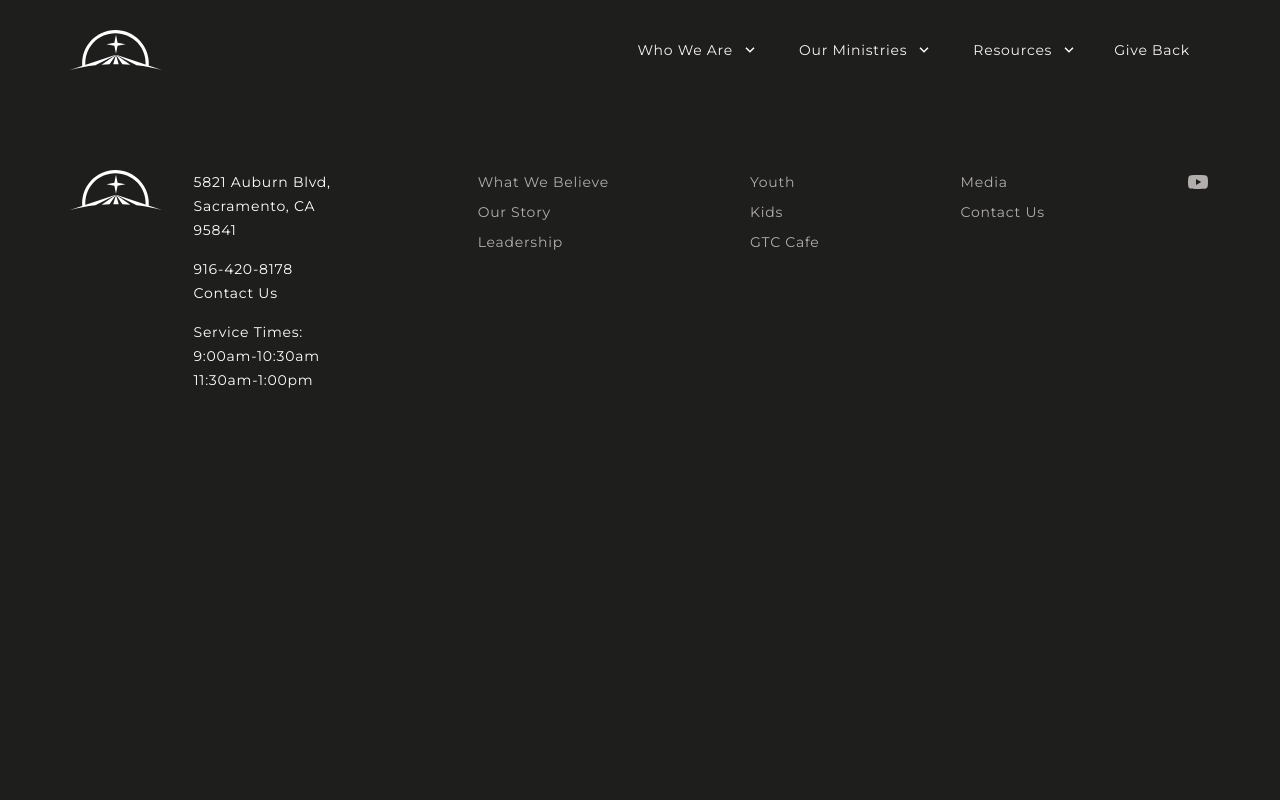
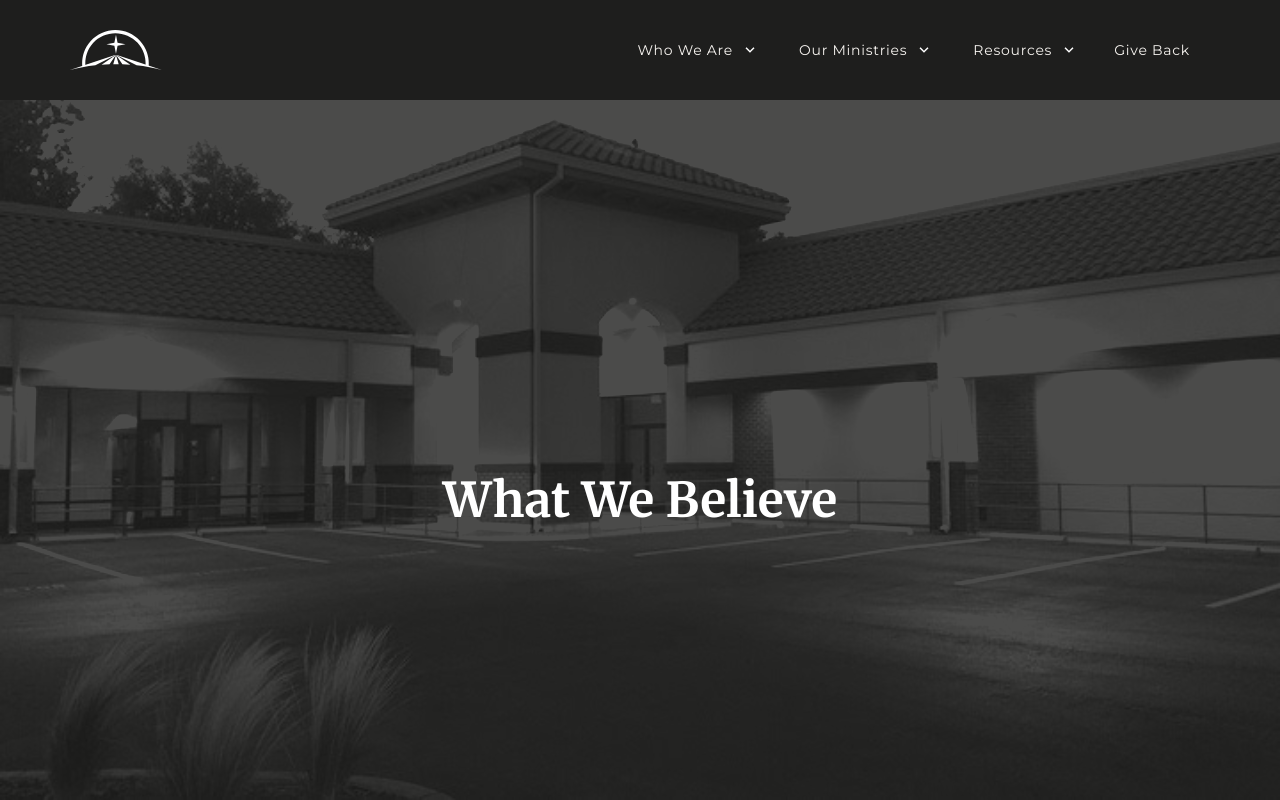
Before and after one commit to GTCAG/new-gtc, a React (Create React App) app: page /belief in a window 1280 px wide. Shown: the top 800 px of the page. Built offline with nearby package versions, Linux system fonts and the light colour scheme.

Commit message:
Added some Belief Page stuff

```diff
--- a/src/App.tsx
+++ b/src/App.tsx
@@ -6,6 +6,7 @@ import HomePage from "./components/pages/HomePage";
 import TestPage from "./components/pages/TestPage";
 import styled from "styled-components";
 import CafePage from "./components/pages/CafePage";
+import BeliefPage from "./components/pages/BeliefPage";
 
 const AppRoot = styled.div`
   width: 100%;
@@ -31,6 +32,10 @@ function App() {
       <Route exact path="/cafe">
         <CafePage />
       </Route>
+
+      <Route exact path="/belief">
+        <BeliefPage />
+      </Route>
       <Footer />
     </AppRoot>
   );
--- /dev/null
+++ b/src/components/pages/BeliefPage.tsx
@@ -0,0 +1,30 @@
+import React from "react";
+import styled, { withTheme, DefaultTheme } from "styled-components";
+import PageHeader from "../atoms/PageHeader";
+import bgImg from "../../images/church1.jpg";
+import Display from "../texts/Display";
+
+interface BeliefPageProps {
+  theme: DefaultTheme;
+}
+
+const Root = styled.div`
+  width: 100%;
+`;
+
+const BeliefPage: React.FC<BeliefPageProps> = ({ theme }) => {
+  return (
+    <Root>
+      <PageHeader
+        filter="grayscale(100%) brightness(1.7)"
+        img={bgImg}
+        height="800px">
+        <Display variant="medium" color={theme.colors.lights.white}>
+          What We Believe
+        </Display>
+      </PageHeader>
+    </Root>
+  );
+};
+
+export default withTheme(BeliefPage);
```
Also changed, not shown: src/images/church1.jpg (added).
